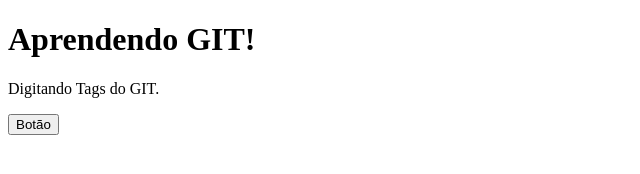
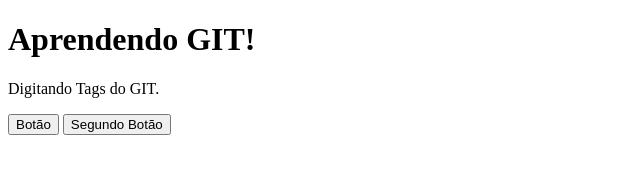
Before and after one commit to ThalissonCabral/aprendendo_git, a plain HTML site: page index.html in a window 1280 px wide. Shown: the whole page, without its empty margins (0-640 px from the left). Drawn offline with Linux system fonts and the light colour scheme.

Commit message:
Criação do segundo botão

```diff
--- a/index.html
+++ b/index.html
@@ -9,5 +9,6 @@
     <h1>Aprendendo GIT!</h1>
     <p>Digitando Tags do GIT.</p>
     <button>Botão</button>
+    <button>Segundo Botão</button>
 </body>
 </html>
```
